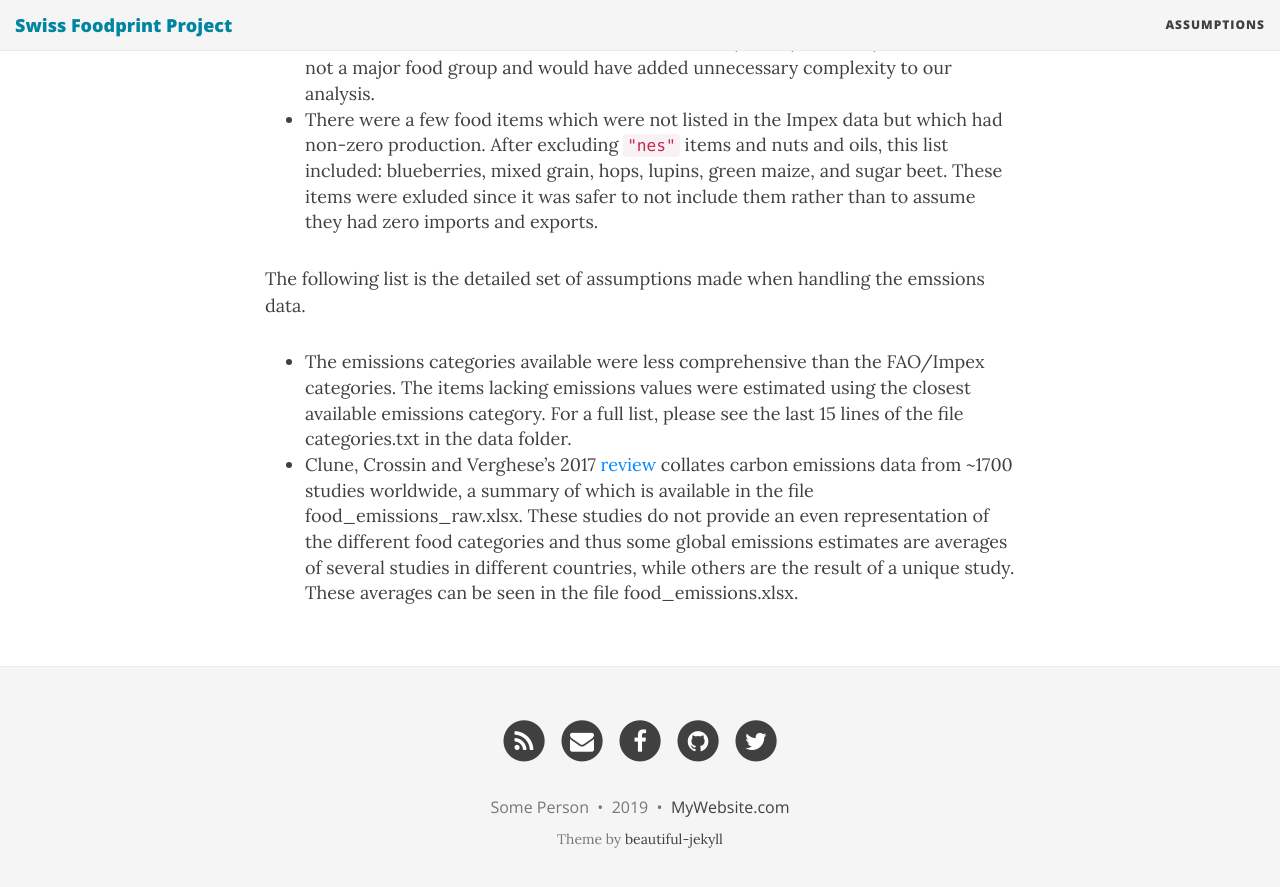
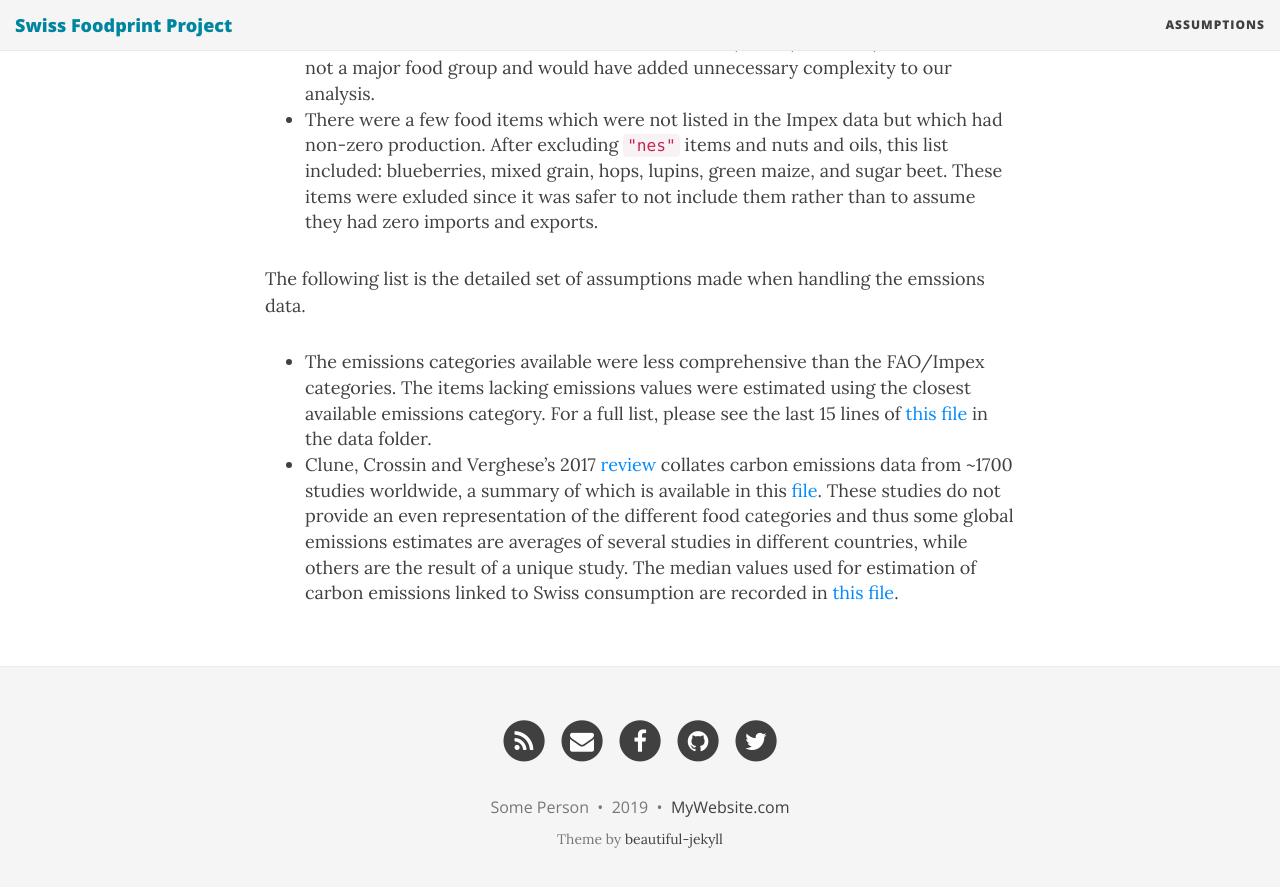
Before and after one commit to valentinoli/ada-2019-project-adagio, a Jekyll site: the page built from docs/assumptions.md, in a window 1280 px wide and 900 px high, scrolled down 6104 px. Shown: the top 887 px of the window. Built offline with Jekyll 4.4.1, drawn with Linux system fonts in a browser that asks for light colours; nearby versions of some CDN libraries.

Commit message:
Update assumptions.md

```diff
--- a/docs/assumptions.md
+++ b/docs/assumptions.md
@@ -83,5 +83,5 @@ The following assumptions, choices, and aggregations were made when merging Impe
 
 The following list is the detailed set of assumptions made when handling the emssions data.
 
-* The emissions categories available were less comprehensive than the FAO/Impex categories. The items lacking emissions values were estimated using the closest available emissions category. For a full list, please see the last 15 lines of the file categories.txt in the data folder.
-* Clune, Crossin and Verghese's 2017 [review](https://www.sciencedirect.com/science/article/pii/S0959652616303584) collates carbon emissions data from ~1700 studies worldwide, a summary of which is available in the file food_emissions_raw.xlsx. These studies do not provide an even representation of the different food categories and thus some global emissions estimates are averages of several studies in different countries, while others are the result of a unique study. These averages can be seen in the file food_emissions.xlsx.
+* The emissions categories available were less comprehensive than the FAO/Impex categories. The items lacking emissions values were estimated using the closest available emissions category. For a full list, please see the last 15 lines of [this file](https://drive.google.com/open?id=1KDBiuJ4la_vW3X2_KnD18IQFb00Qoh6B) in the data folder.
+* Clune, Crossin and Verghese's 2017 [review](https://www.sciencedirect.com/science/article/pii/S0959652616303584) collates carbon emissions data from ~1700 studies worldwide, a summary of which is available in this [file](https://drive.google.com/open?id=1TW0ZJdBG6ATQWRzMz4DFg4aa-_0OwNGl). These studies do not provide an even representation of the different food categories and thus some global emissions estimates are averages of several studies in different countries, while others are the result of a unique study. The median values used for estimation of carbon emissions linked to Swiss consumption are recorded in [this file](https://drive.google.com/open?id=1QSvMdbj8Nq-397NUZCM-HR4WfbrPSnrT).
```
